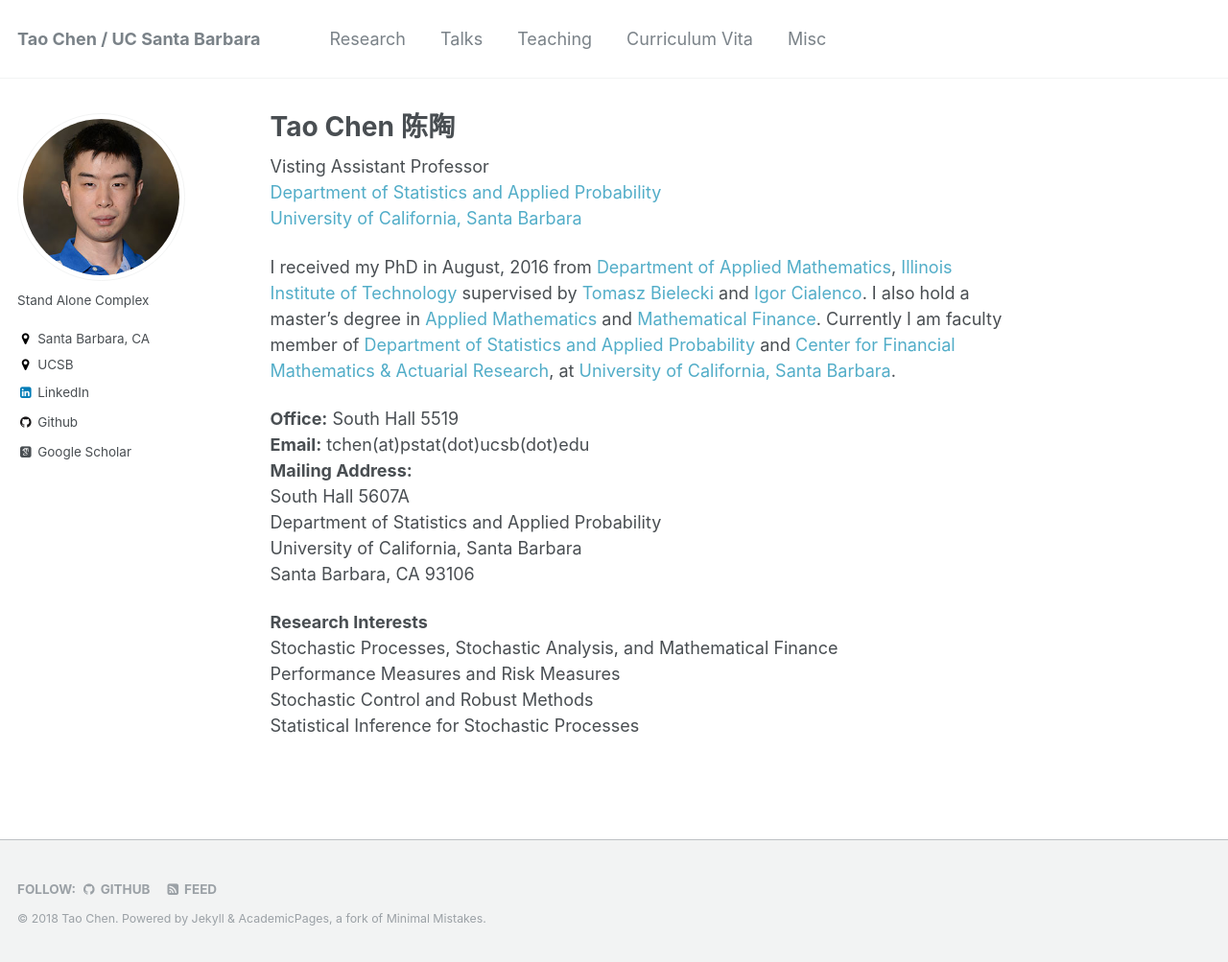
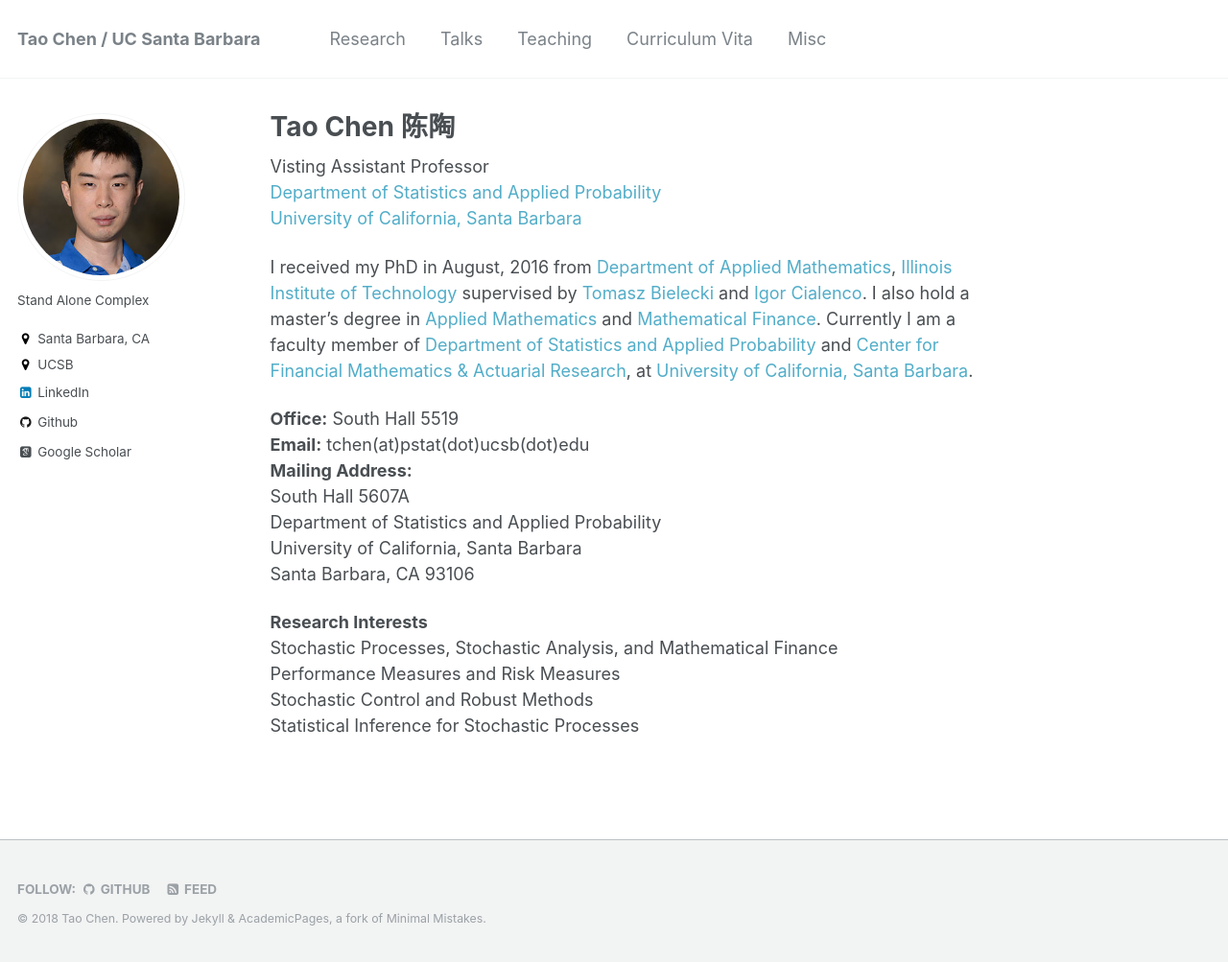
Before and after one commit to cherntodd/cherntodd.github.io, a Jekyll site: the page built from _pages/about.md, in a window 1280 px wide and 1003 px high. Shown: the whole window at 96% size. Built offline with Jekyll 4.4.1, drawn with Linux system fonts in a browser that asks for light colours; some web fonts are replaced.

Commit message:
no message

```diff
--- a/_pages/about.md
+++ b/_pages/about.md
@@ -14,7 +14,7 @@ Visting Assistant Professor
 
 I received my PhD in August, 2016 from [Department of Applied Mathematics](https://science.iit.edu/applied-mathematics), [Illinois Institute of Technology](https://web.iit.edu/) supervised by [Tomasz Bielecki](http://math.iit.edu/~bielecki/) and [Igor Cialenco](http://www.math.iit.edu/~igor/).
 I also hold a master's degree in [Applied Mathematics](https://www.nju.edu.cn/EN/5047/list.htm) and [Mathematical Finance](https://science.iit.edu/mathematical-finance).
-Currently I am faculty member of [Department of Statistics and Applied Probability](http://www.pstat.ucsb.edu) and [Center for Financial Mathematics & Actuarial Research](http://www.pstat.ucsb.edu/cfmar/), at [University of California, Santa Barbara](https://www.ucsb.edu).
+Currently I am a faculty member of [Department of Statistics and Applied Probability](http://www.pstat.ucsb.edu) and [Center for Financial Mathematics & Actuarial Research](http://www.pstat.ucsb.edu/cfmar/), at [University of California, Santa Barbara](https://www.ucsb.edu).
 
 **Office:** South Hall 5519
 **Email:** tchen(at)pstat(dot)ucsb(dot)edu
```
